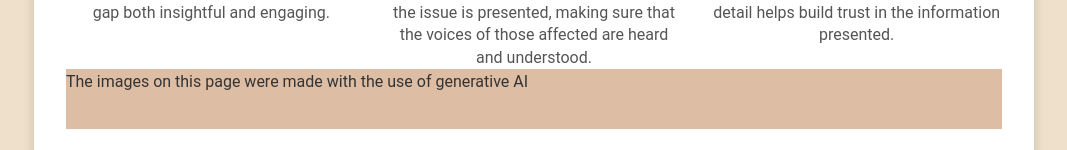
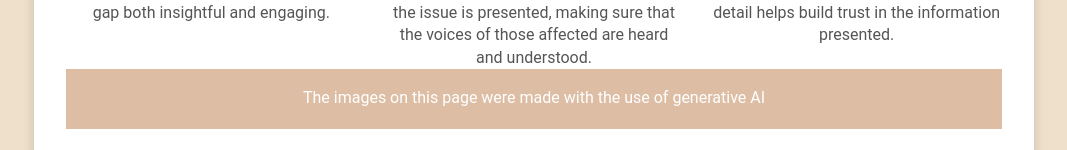
Before and after one commit to ktyler05/KKA_PayGap, a React (Create React App) app in the folder kka_ppaygapapp/: page /About in a window 1280 px wide. Shown: the part 1158-1308 px from the top of the page, without its empty margins (106-1173 px from the left). Built offline with nearby package versions, Linux system fonts and the light colour scheme.

Commit message:
basic css added
to the about page footer

```diff
--- a/kka_ppaygapapp/src/style.css
+++ b/kka_ppaygapapp/src/style.css
@@ -493,6 +493,13 @@ footer {
   }
 
 
+.about-page-container footer {
+  color: #fff;
+  text-align: center;
+  padding: 1rem 0;
+}
+
+
 .between-wrapper {
   position: relative;
 }
```
